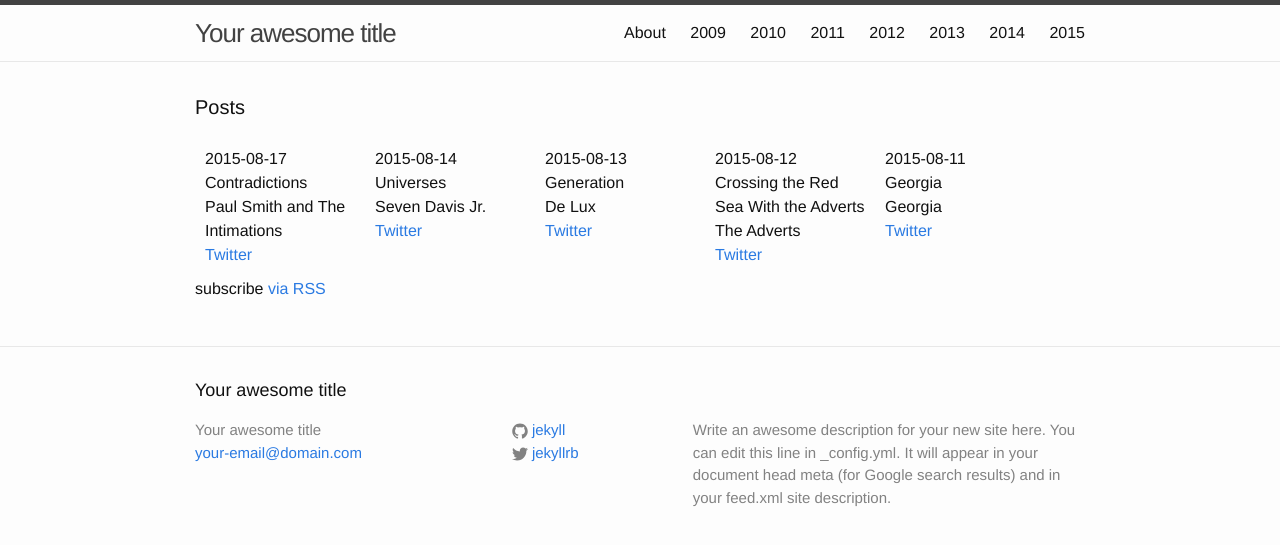
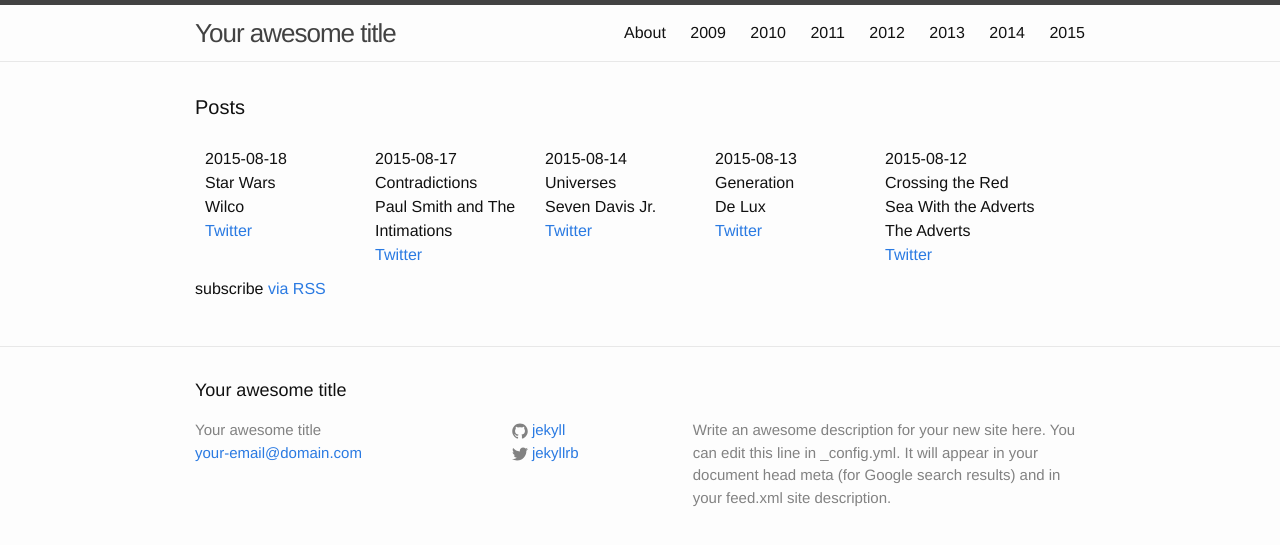
Before and after one commit to karaken12/bbc6musicaotd, a Jekyll site: the page built from site/index.html, in a window 1280 px wide. Shown: the top 545 px of the page. Built offline with Jekyll 4.4.1, drawn with Linux system fonts in a browser that asks for light colours.

Commit message:
Album for 2015-08-18.

```diff
--- a/site/_data/year/2015.yml
+++ b/site/_data/year/2015.yml
@@ -781,3 +781,8 @@
   artist: Paul Smith and The Intimations
   title: Contradictions
   twitter: https://twitter.com/BBC6Music/status/633197235635929088
+- date: 2015-08-18
+  artist: Wilco
+  title: Star Wars
+  twitter: https://twitter.com/BBC6Music/status/633642826664951809
+  spotify-id: 7BD2cOGKumTOMctWSysCD5
```
